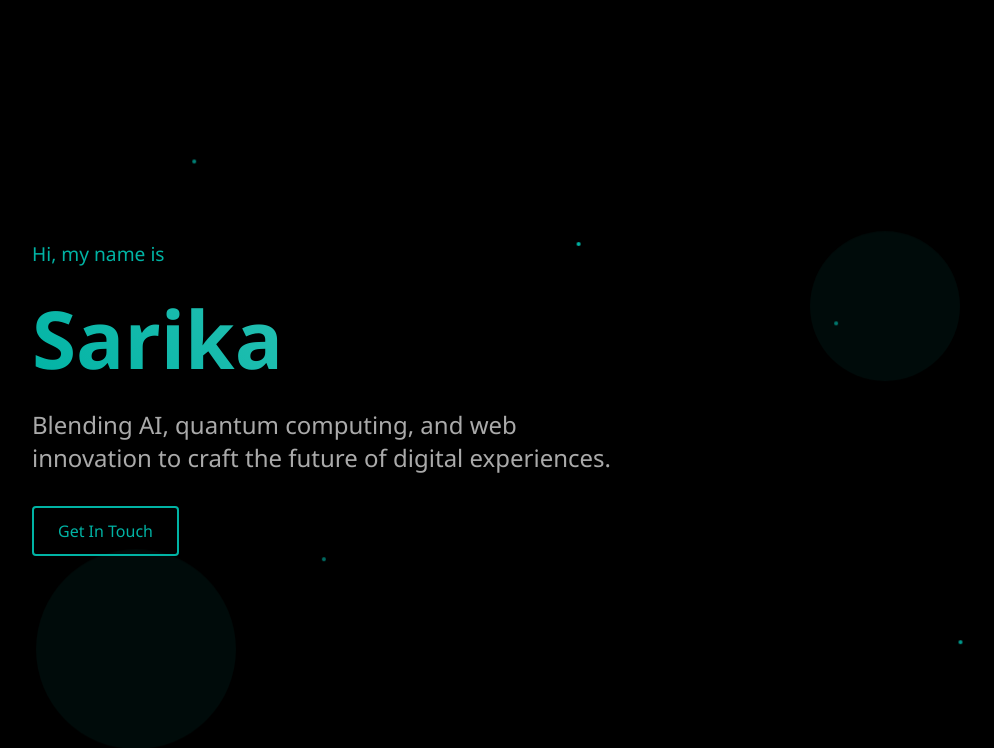
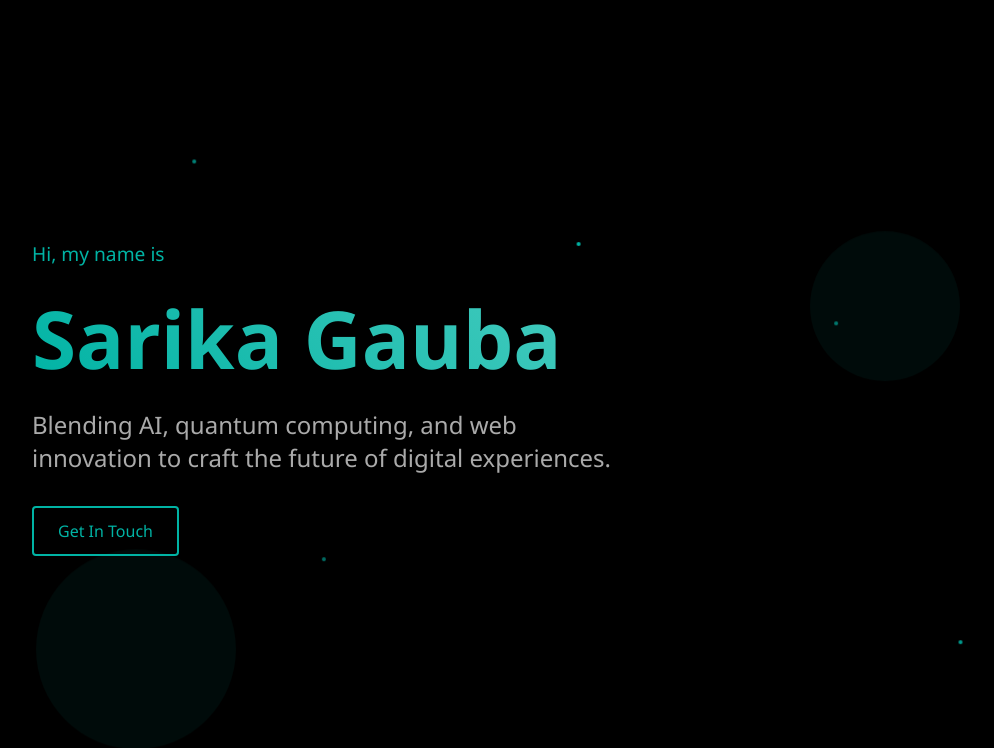
Before and after one commit to aayushgauba/portfolio, a Django app: page /sarika/ in a window 1280 px wide. Shown: the top 748 px of the page, without its empty margins (64-1058 px from the left). Run offline with Django 5.2, Linux system fonts and the light colour scheme; data that the repository does not hold is empty.

Commit message:
Bug Fixes

```diff
--- a/templates/sarika/sarika.html
+++ b/templates/sarika/sarika.html
@@ -4,7 +4,7 @@
 <head>
     <meta charset="UTF-8">
     <meta name="viewport" content="width=device-width, initial-scale=1.0">
-    <title>Home | Sarika</title>
+    <title>Home | Sarika Gauba</title>
     <style>
         /* Base styles */
         * {
@@ -877,7 +877,7 @@
         </div>
         <div class="hero-content">
             <p class="hero-subtitle">Hi, my name is</p>
-            <h1 class="hero-title">Sarika</h1>
+            <h1 class="hero-title">Sarika Gauba</h1>
             <p class="hero-description">Blending AI, quantum computing, and web innovation to craft the future of digital experiences.</p>
             <a href="#contact" class="cta-button">Get In Touch</a>
         </div>
@@ -1096,12 +1096,12 @@
     <section id="contact" class="contact">
         <h2 class="contact-title">Get In Touch</h2>
         <p class="contact-description">I'm currently looking for new opportunities and research collaborations. Whether you have a question about my work or just want to say hi, I'll do my best to get back to you!</p>
-        <a href="mailto:sarika@example.com" class="cta-button">Say Hello</a>
+        <a href="mailto:sarikagauba29@gmail.com" class="cta-button">Say Hello</a>
     </section>
 
     <!-- Footer -->
     <footer>
-        <p>Designed & Built by Sarika &copy; 2025</p>
+        <p>Designed & Built by Sarika Gauba &copy; 2025</p>
     </footer>
 
     <script>
```
